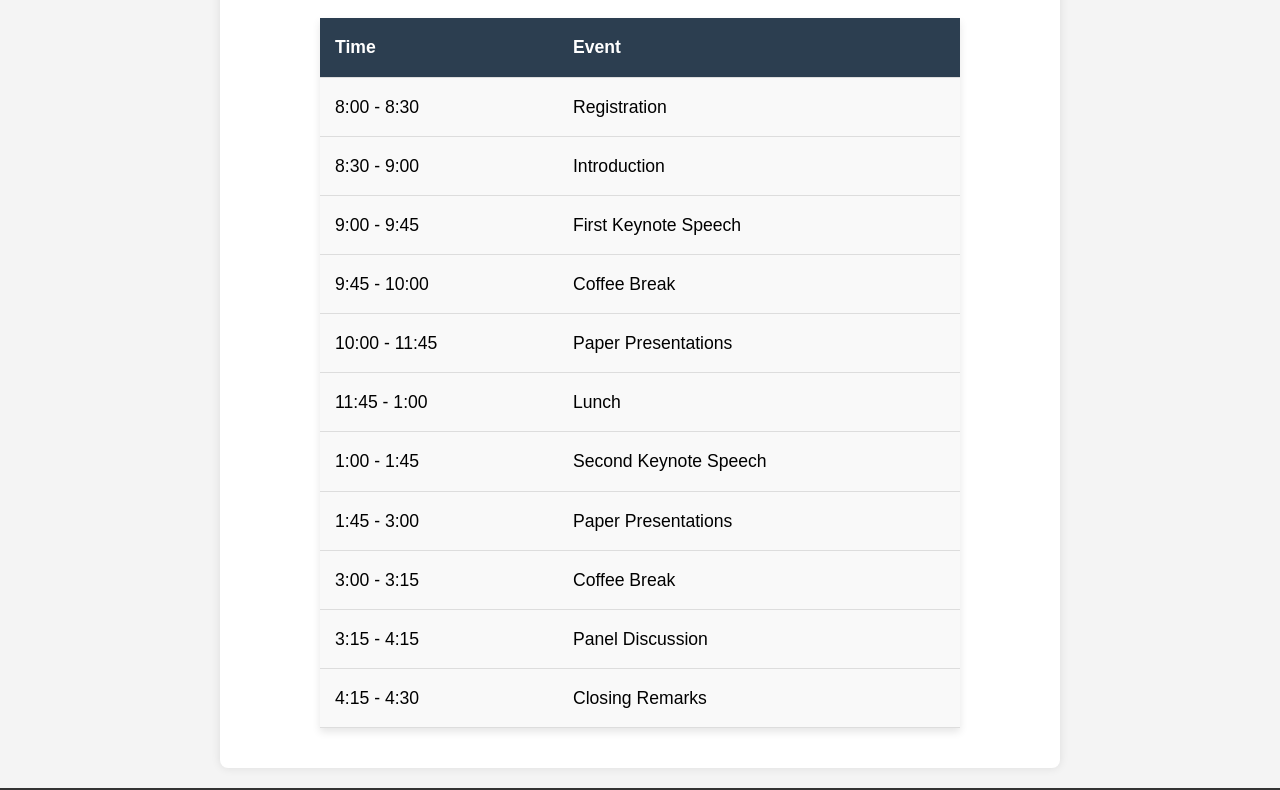
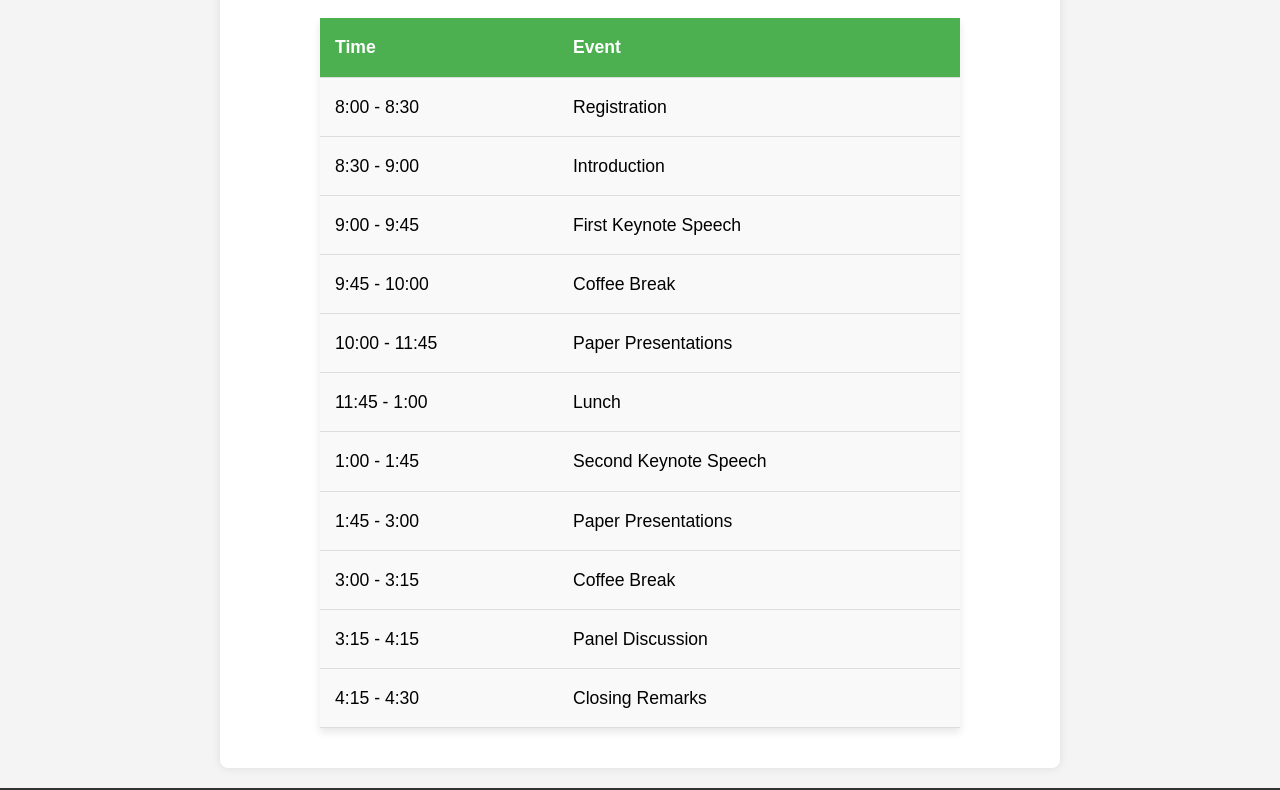
Before and after one commit to ImpactLabASU/ImpactLabASU.github.io, a plain HTML site: page program.html in a window 1280 px wide. Shown: the part 299-1089 px from the top of the page. Drawn offline with nearby package versions, Linux system fonts and the light colour scheme.

Commit message:
Update program.html

```diff
--- a/program.html
+++ b/program.html
@@ -23,7 +23,7 @@
         }
 
         .program-table th {
-            background-color: #2c3e50; /* Dark blue color */
+            background-color: #4CAF50;
             color: white;
         }
 
```
